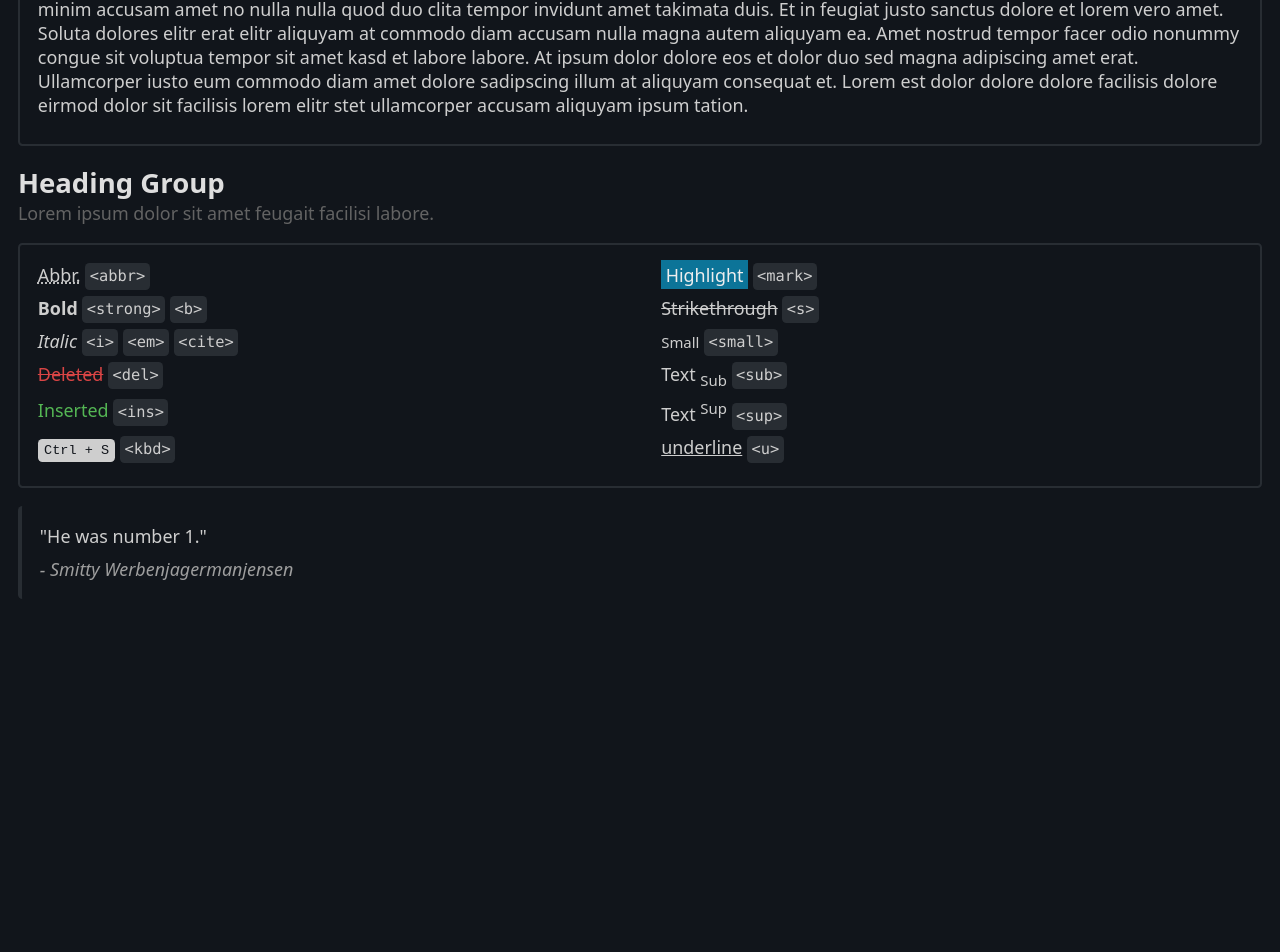
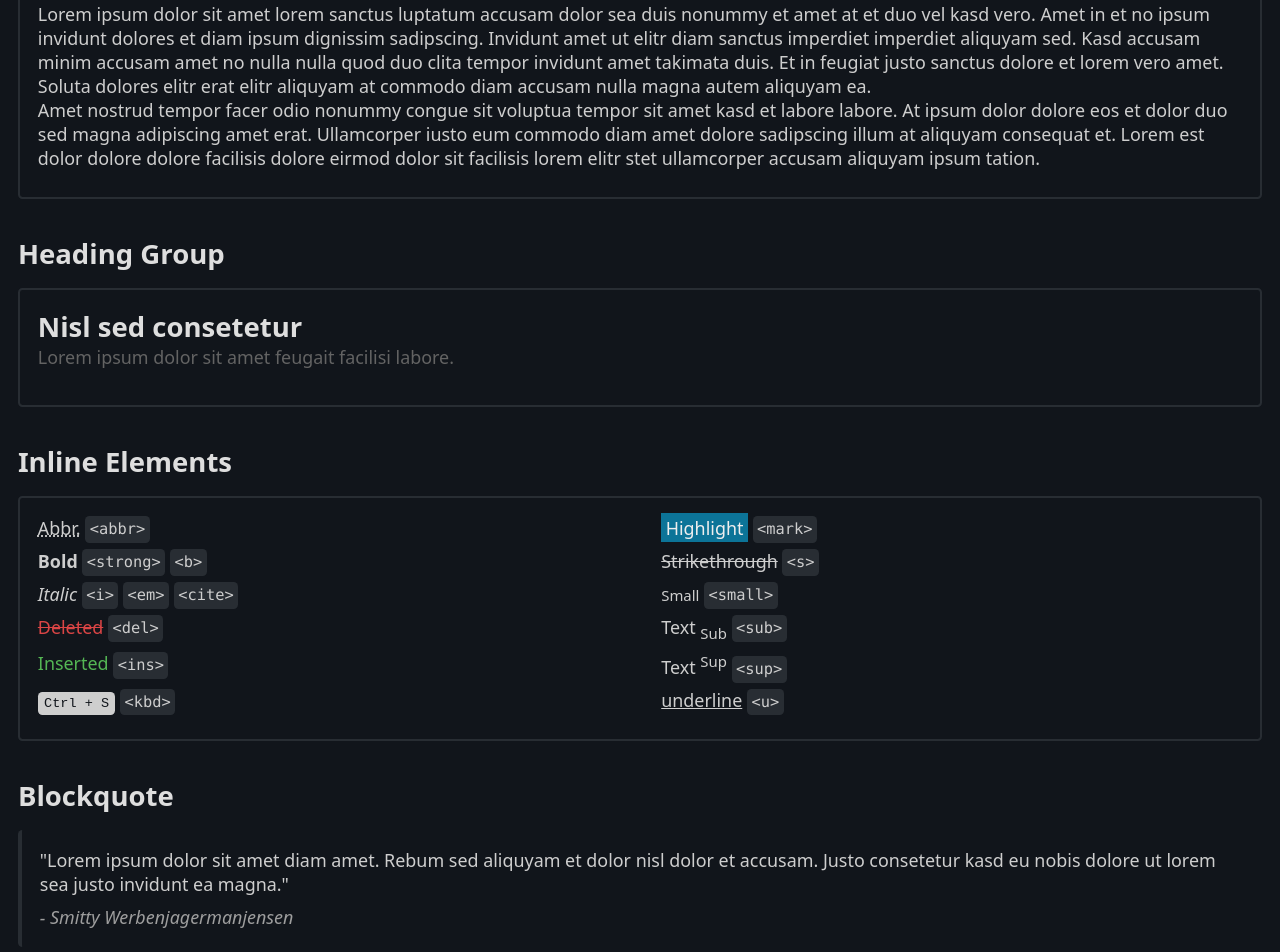
Before and after one commit to Sammy-T/spout, a Svelte app: page / in a window 1280 px wide. Shown: the part 480-1432 px from the top of the page. Before the commit the page ends 1114 px from the top, so only its background shows below. Built offline with nearby package versions, Linux system fonts and the light colour scheme.

Commit message:
Add headings

```diff
--- a/src/App.svelte
+++ b/src/App.svelte
@@ -3,6 +3,7 @@
 
     <hr>
 
+    <h2>Typography</h2>
     <section>
         <h1>Heading 1</h1>
         <h2>Heading 2</h2>
@@ -14,17 +15,21 @@
         <p>Lorem ipsum dolor sit amet lorem sanctus luptatum accusam dolor sea duis nonummy et amet at et duo vel kasd vero.
             Amet in et no ipsum invidunt dolores et diam ipsum dignissim sadipscing. Invidunt amet ut elitr diam sanctus imperdiet imperdiet
             aliquyam sed. Kasd accusam minim accusam amet no nulla nulla quod duo clita tempor invidunt amet takimata duis. Et in feugiat justo
-            sanctus dolore et lorem vero amet. Soluta dolores elitr erat elitr aliquyam at commodo diam accusam nulla magna autem aliquyam ea.
+            sanctus dolore et lorem vero amet. Soluta dolores elitr erat elitr aliquyam at commodo diam accusam nulla magna autem aliquyam ea.<br>
             Amet nostrud tempor facer odio nonummy congue sit voluptua tempor sit amet kasd et labore labore. At ipsum dolor dolore eos et dolor
             duo sed magna adipiscing amet erat. Ullamcorper iusto eum commodo diam amet dolore sadipscing illum at aliquyam consequat et. Lorem est
             dolor dolore dolore facilisis dolore eirmod dolor sit facilisis lorem elitr stet ullamcorper accusam aliquyam ipsum tation.</p>
     </section>
 
-    <hgroup>
-        <h2>Heading Group</h2>
-        <p>Lorem ipsum dolor sit amet feugait facilisi labore.</p>
-    </hgroup>
+    <h2>Heading Group</h2>
+    <section>
+        <hgroup>
+            <h2>Nisl sed consetetur</h2>
+            <p>Lorem ipsum dolor sit amet feugait facilisi labore.</p>
+        </hgroup>
+    </section>
 
+    <h2>Inline Elements</h2>
     <section id="inlines">
         <p>
             <abbr title="Abbreviation">Abbr.</abbr>
@@ -79,8 +84,10 @@
         </p>
     </section>
 
+    <h2>Blockquote</h2>
     <blockquote>
-        "He was number 1."
+        "Lorem ipsum dolor sit amet diam amet. Rebum sed aliquyam et dolor nisl dolor et accusam. Justo consetetur
+        kasd eu nobis dolore ut lorem sea justo invidunt ea magna."
         <footer>
             <cite>- Smitty Werbenjagermanjensen</cite>
         </footer>
@@ -94,7 +101,7 @@
 
     section {
         padding: 1rem;
-        margin-bottom: 1rem;
+        margin-bottom: 2rem;
         border-radius: 0.25rem;
         border: 2px solid var(--code-bg);
     }
```
